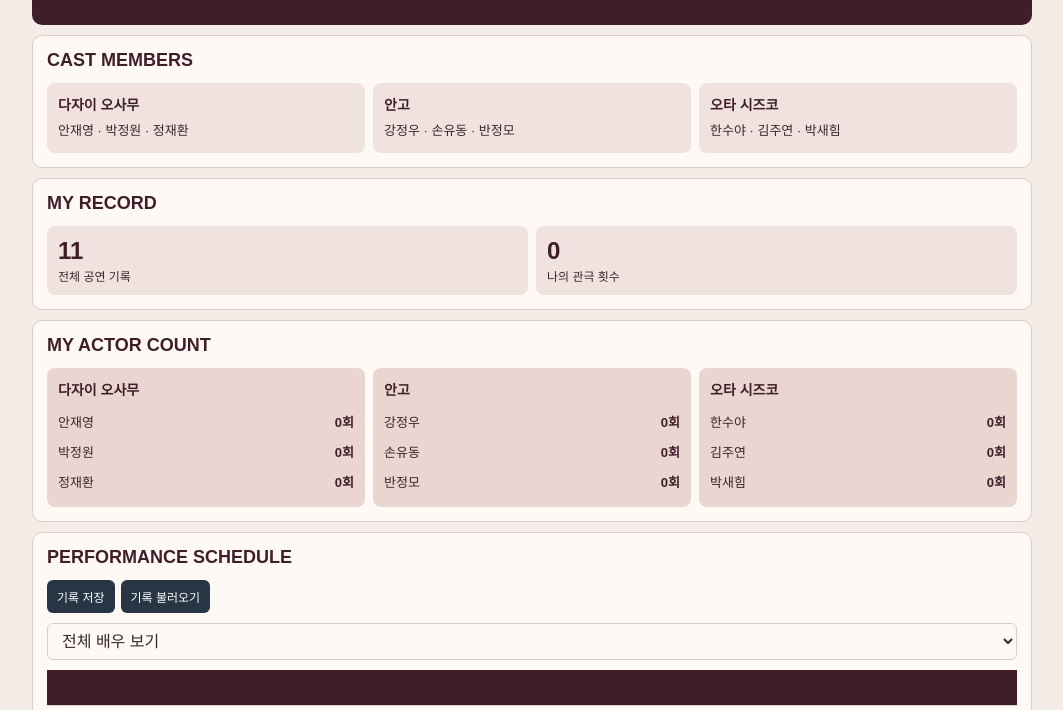
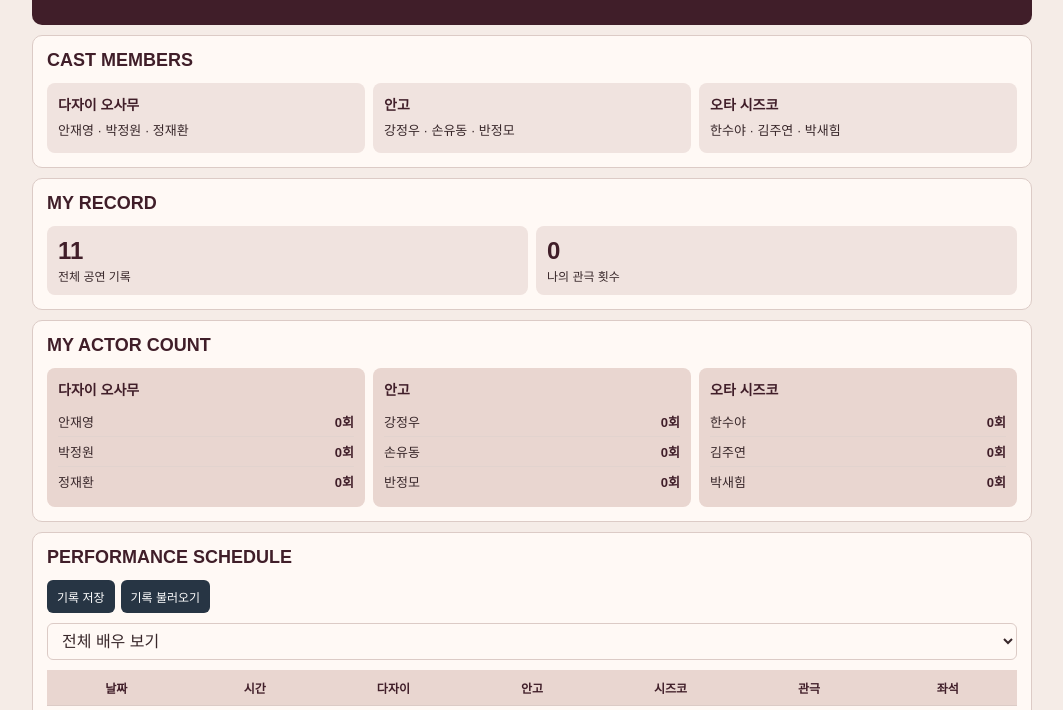
Before and after one commit to LEUGOL/NoLongerHuman, a plain HTML site: page index.html in a window 1280 px wide. Shown: the part 90-800 px from the top of the page, without its empty margins (108-1171 px from the left). Drawn offline with Linux system fonts and the light colour scheme.

Commit message:
Update index.html

```diff
--- a/index.html
+++ b/index.html
@@ -379,7 +379,6 @@ th,td,.seat-record,.seat-bottom{border-color:#DCCBC6}
  position:sticky;
  top:0;
  z-index:2;
- background:#401E29;
 }
 </style>
 </head>
```
